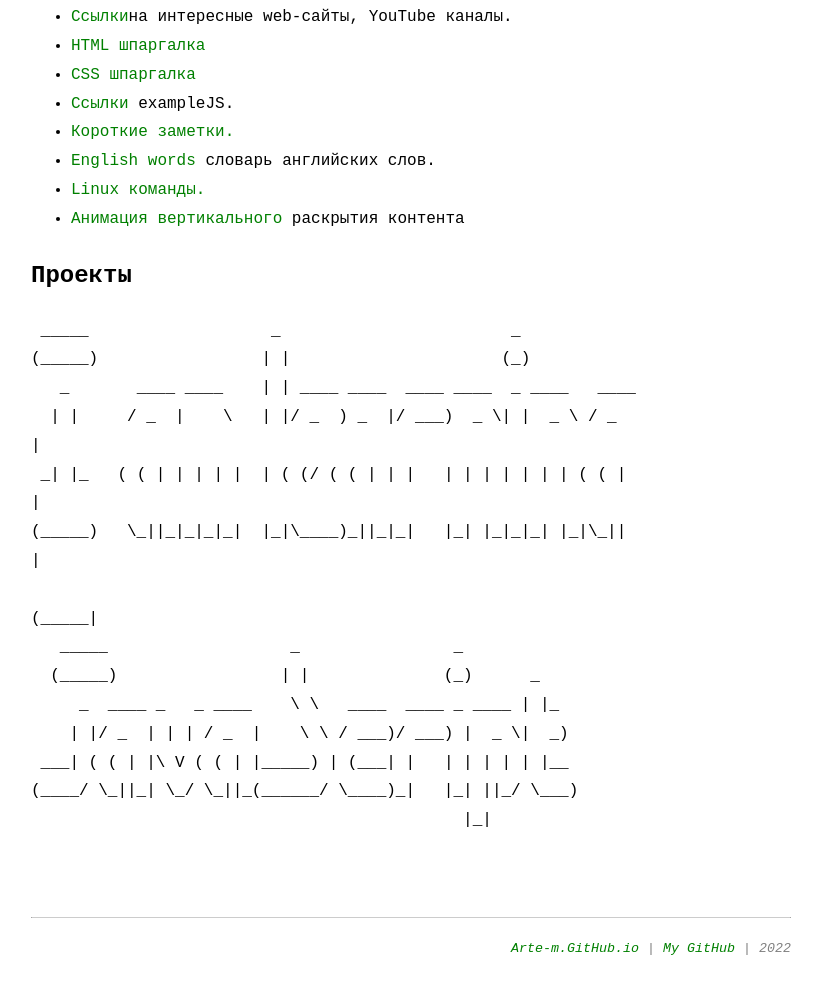
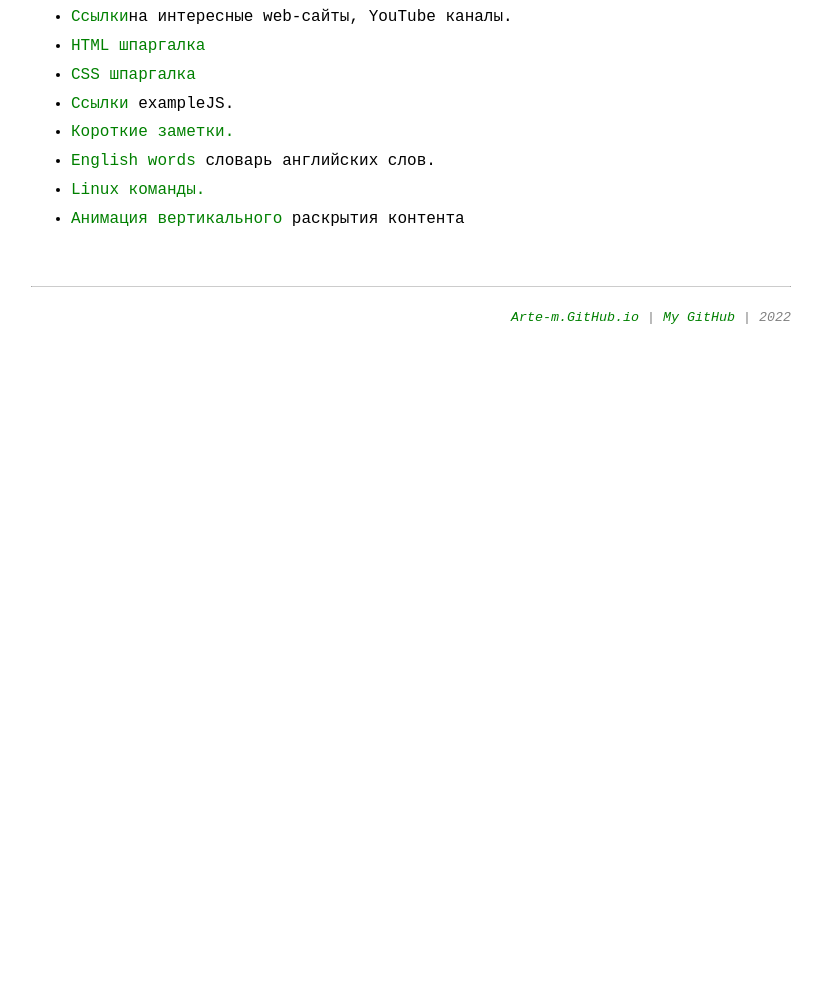
Before and after one commit to Arte-m/docsnew, a plain HTML site: page index.html in a window 1280 px wide. Shown: the part 413-1406 px from the top of the page, without its empty margins (229-1051 px from the left). After the commit the page ends 847 px from the top, so only its background shows below. Drawn offline with Linux system fonts and the light colour scheme.

Commit message:
delete text i am lerning javascript

```diff
--- a/index.html
+++ b/index.html
@@ -37,27 +37,7 @@
                                 <li><a href="src/linux-commands.html">Linux команды. </a></li>
                                 <li><a href="src/vertical.html">Анимация вертикального </a>раскрытия контента</li>
                                  </ul>
-                                <h2 id="projects">Проекты</h2>
-                                <pre>
- _____                   _                        _
-(_____)                 | |                      (_)
-   _       ____ ____    | | ____ ____  ____ ____  _ ____   ____
-  | |     / _  |    \   | |/ _  ) _  |/ ___)  _ \| |  _ \ / _  |
- _| |_   ( ( | | | | |  | ( (/ ( ( | | |   | | | | | | | ( ( | |
-(_____)   \_||_|_|_|_|  |_|\____)_||_|_|   |_| |_|_|_| |_|\_|| |
-                                                         (_____|
-   _____                   _                _
-  (_____)                 | |              (_)      _
-     _  ____ _   _ ____    \ \   ____  ____ _ ____ | |_
-    | |/ _  | | | / _  |    \ \ / ___)/ ___) |  _ \|  _)
- ___| ( ( | |\ V ( ( | |_____) | (___| |   | | | | | |__
-(____/ \_||_| \_/ \_||_(______/ \____)_|   |_| ||_/ \___)
-                                             |_|
-                                </pre>
-
-
-
-                                                        </main>
+                                </main>
                                                         <br>
                                                         <footer>
                                                             <hr size="1" noshade="">
```
